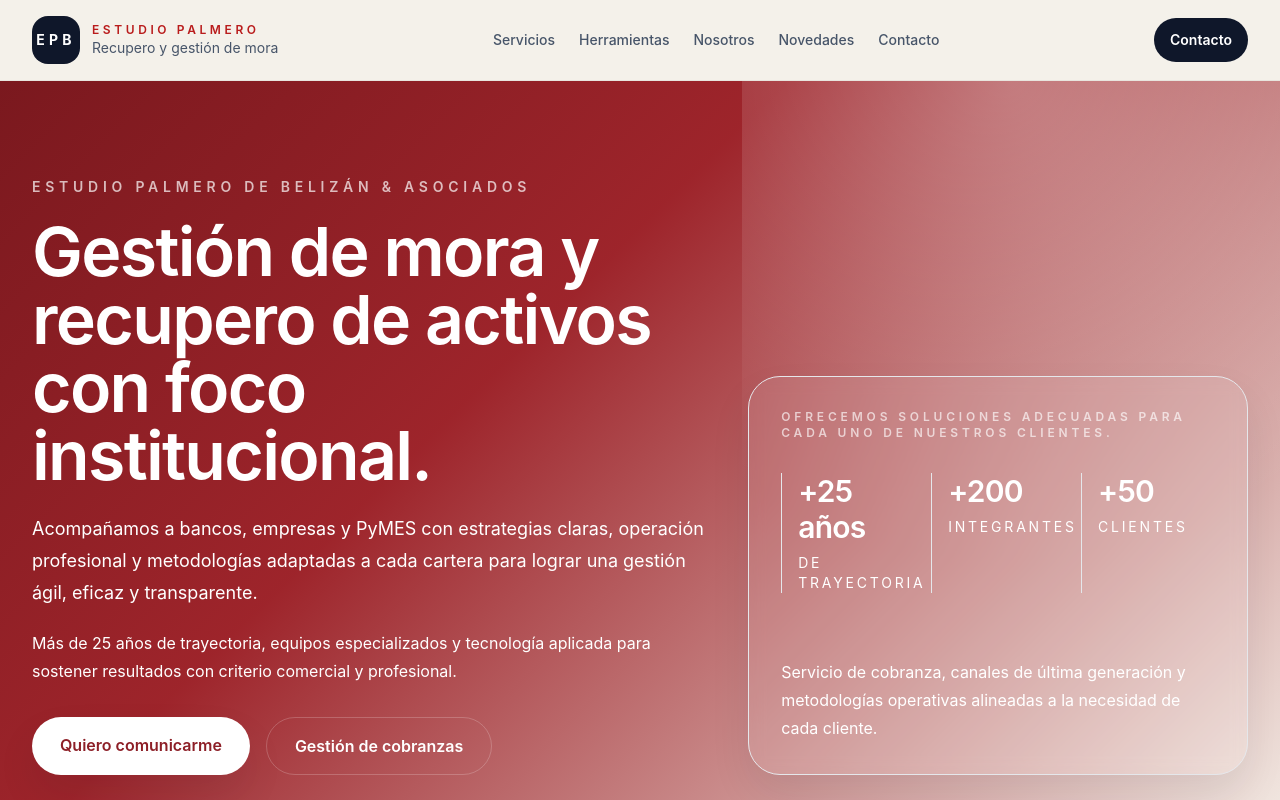
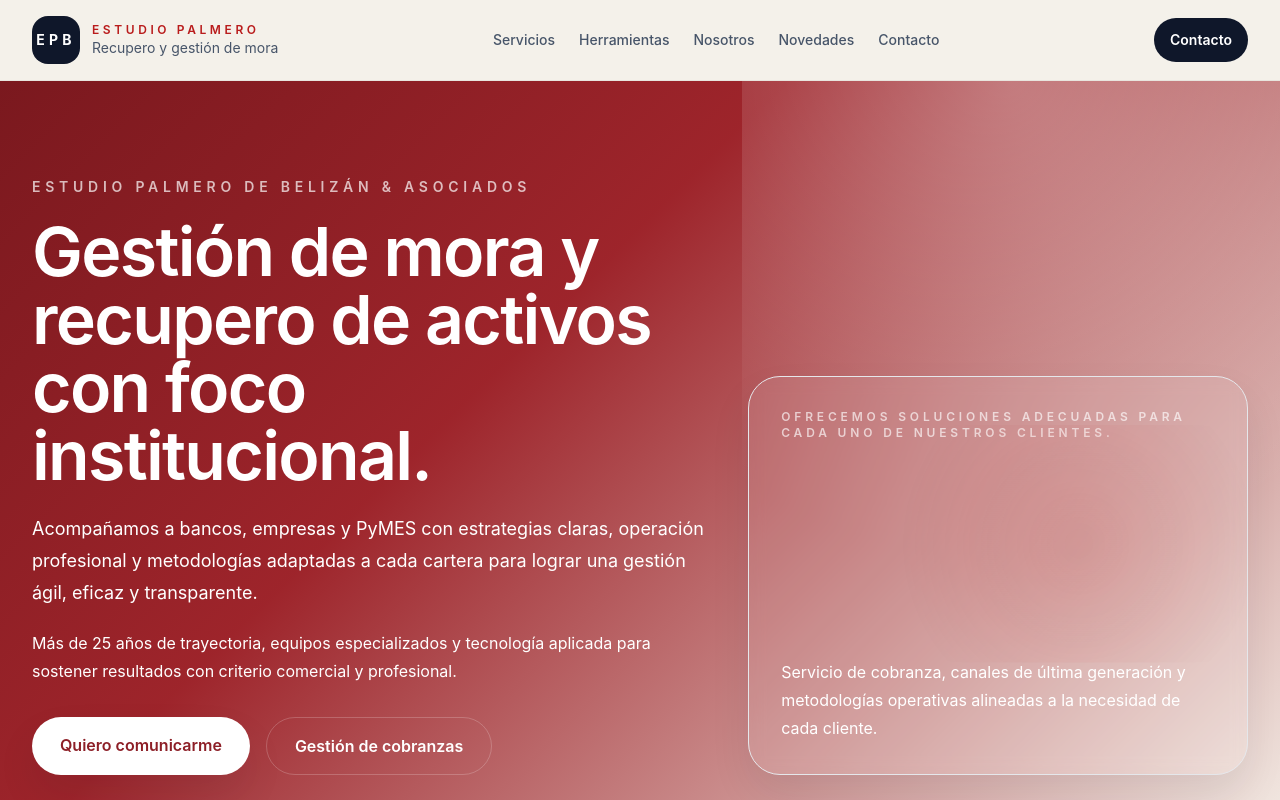
Before and after one commit to Skullby/EPB, a React (Vite) app: page / in a window 1280 px wide. Shown: the top 800 px of the page. Built offline with nearby package versions, Linux system fonts and the light colour scheme.

Commit message:
feat: restore premium EPB motion details

```diff
--- a/src/App.tsx
+++ b/src/App.tsx
@@ -65,7 +65,7 @@ function App() {
             href={CONTACT.whatsapp}
             target="_blank"
             rel="noreferrer"
-            className="rounded-full bg-epb-ink px-4 py-3 text-sm font-semibold text-white transition hover:-translate-y-0.5 focus-visible:outline-none focus-visible:ring-2 focus-visible:ring-epb-brand focus-visible:ring-offset-2"
+            className="cta-glow rounded-full bg-epb-ink px-4 py-3 text-sm font-semibold text-white transition hover:-translate-y-0.5 focus-visible:outline-none focus-visible:ring-2 focus-visible:ring-epb-brand focus-visible:ring-offset-2"
             onClick={handleCTA('header_contact_click', 'header', 'contacto')}
           >
             Contacto
@@ -98,7 +98,7 @@ function App() {
                 <div className="mt-8 flex flex-col gap-4 sm:flex-row">
                   <a
                     href="#contacto"
-                    className="rounded-full bg-white px-7 py-4 text-center text-base font-semibold text-[#8d1f27] shadow-soft transition hover:-translate-y-0.5 focus-visible:outline-none focus-visible:ring-2 focus-visible:ring-white focus-visible:ring-offset-2 focus-visible:ring-offset-[#8d1f27]"
+                    className="cta-glow rounded-full bg-white px-7 py-4 text-center text-base font-semibold text-[#8d1f27] shadow-soft transition hover:-translate-y-0.5 focus-visible:outline-none focus-visible:ring-2 focus-visible:ring-white focus-visible:ring-offset-2 focus-visible:ring-offset-[#8d1f27]"
                     onClick={handleCTA('hero_contact_click', 'hero', 'quiero_comunicarme')}
                   >
                     Quiero comunicarme
@@ -107,7 +107,7 @@ function App() {
                     href={CONTACT.selfService}
                     target="_blank"
                     rel="noreferrer"
-                    className="rounded-full border border-white/20 bg-white/8 px-7 py-4 text-center text-base font-semibold text-white transition hover:bg-white/14 focus-visible:outline-none focus-visible:ring-2 focus-visible:ring-white focus-visible:ring-offset-2 focus-visible:ring-offset-[#8d1f27]"
+                    className="cta-glow rounded-full border border-white/20 bg-white/8 px-7 py-4 text-center text-base font-semibold text-white transition hover:bg-white/14 focus-visible:outline-none focus-visible:ring-2 focus-visible:ring-white focus-visible:ring-offset-2 focus-visible:ring-offset-[#8d1f27]"
                     onClick={handleCTA('hero_self_service_click', 'hero', 'gestion_de_cobranzas')}
                   >
                     Gestión de cobranzas
@@ -115,11 +115,11 @@ function App() {
                 </div>
               </div>
 
-              <div className="rounded-[2rem] border border-white/12 bg-white/10 p-7 text-white shadow-soft backdrop-blur md:p-8">
+              <div className="hero-visual rounded-[2rem] border border-white/12 bg-white/10 p-7 text-white shadow-soft backdrop-blur md:p-8">
                 <p className="text-xs font-semibold uppercase tracking-[0.32em] text-white/65">{hero.badge}</p>
                 <div className="mt-8 grid gap-4 sm:grid-cols-3 lg:grid-cols-1 xl:grid-cols-3">
-                  {hero.highlights.map((item) => (
-                    <div key={item.label} className="border-l border-white/18 pl-4 first:border-l-0 first:pl-0 sm:first:border-l sm:first:pl-4 lg:first:border-l-0 lg:first:pl-0 xl:first:border-l xl:first:pl-4">
+                  {hero.highlights.map((item, index) => (
+                    <div key={item.label} className={`hero-bar border-l border-white/18 pl-4 first:border-l-0 first:pl-0 sm:first:border-l sm:first:pl-4 lg:first:border-l-0 lg:first:pl-0 xl:first:border-l xl:first:pl-4 reveal reveal-delay-${Math.min(index + 1, 4)}`}>
                       <p className="text-3xl font-semibold tracking-tight">{item.value}</p>
                       <p className="mt-2 text-sm uppercase tracking-[0.2em] text-white/62">{item.label}</p>
                     </div>
@@ -134,7 +134,7 @@ function App() {
 
         <section aria-label="Clientes" className="border-b border-black/5 bg-white">
           <div className="mx-auto max-w-7xl px-5 py-10 lg:px-8 lg:py-14">
-            <div className="rounded-[2rem] border border-[#ead6d8] bg-[linear-gradient(180deg,#fff_0%,#fdf8f8_100%)] p-6 shadow-soft lg:p-8">
+            <div className="reveal is-visible rounded-[2rem] border border-[#ead6d8] bg-[linear-gradient(180deg,#fff_0%,#fdf8f8_100%)] p-6 shadow-soft lg:p-8">
               <div className="grid gap-8 lg:grid-cols-[0.95fr_1.05fr] lg:items-start">
                 <div className="max-w-xl">
                   <p className="text-sm font-semibold uppercase tracking-[0.3em] text-[#8d1f27]">{clientLogos.eyebrow}</p>
@@ -164,7 +164,7 @@ function App() {
                     {clientLogos.items.map((item) => (
                       <div
                         key={item}
-                        className="flex min-h-[84px] items-center justify-center rounded-[1.15rem] border border-[#e9d8d9] bg-white px-4 text-center text-sm font-semibold uppercase tracking-[0.16em] text-[#7b1d24] shadow-sm"
+                        className="card-hover flex min-h-[84px] items-center justify-center rounded-[1.15rem] border border-[#e9d8d9] bg-white px-4 text-center text-sm font-semibold uppercase tracking-[0.16em] text-[#7b1d24] shadow-sm"
                       >
                         {item}
                       </div>
@@ -182,7 +182,7 @@ function App() {
         <section id="servicios" className="mx-auto max-w-7xl px-5 py-16 lg:px-8 lg:py-24">
           <SectionHeader eyebrow={services.eyebrow} title={services.title} description="Presentamos los servicios clave con una estructura más clara, priorizando lectura, jerarquía visual y comprensión rápida." />
           <div className="grid gap-6 lg:grid-cols-[1.2fr_0.8fr]">
-            <article className="rounded-[2rem] bg-epb-ink p-8 text-white shadow-soft lg:p-10">
+            <article className="reveal is-visible card-hover rounded-[2rem] bg-epb-ink p-8 text-white shadow-soft lg:p-10">
               <p className="text-sm font-semibold uppercase tracking-[0.3em] text-emerald-200">{services.main.title}</p>
               <h3 className="mt-4 text-3xl font-semibold tracking-tight">{services.main.description}</h3>
               <p className="mt-8 text-sm font-semibold uppercase tracking-[0.3em] text-emerald-200">¿Cómo lo hacemos?</p>
@@ -193,7 +193,7 @@ function App() {
               </ul>
             </article>
 
-            <aside className="rounded-[2rem] border border-epb-line bg-white p-8 shadow-soft lg:p-10">
+            <aside className="reveal reveal-delay-1 is-visible card-hover rounded-[2rem] border border-epb-line bg-white p-8 shadow-soft lg:p-10">
               <p className="text-sm font-semibold uppercase tracking-[0.3em] text-epb-brand">Marca complementaria</p>
               <p className="mt-4 text-lg leading-8 text-epb-slate">{services.main.note}</p>
               <a
```
